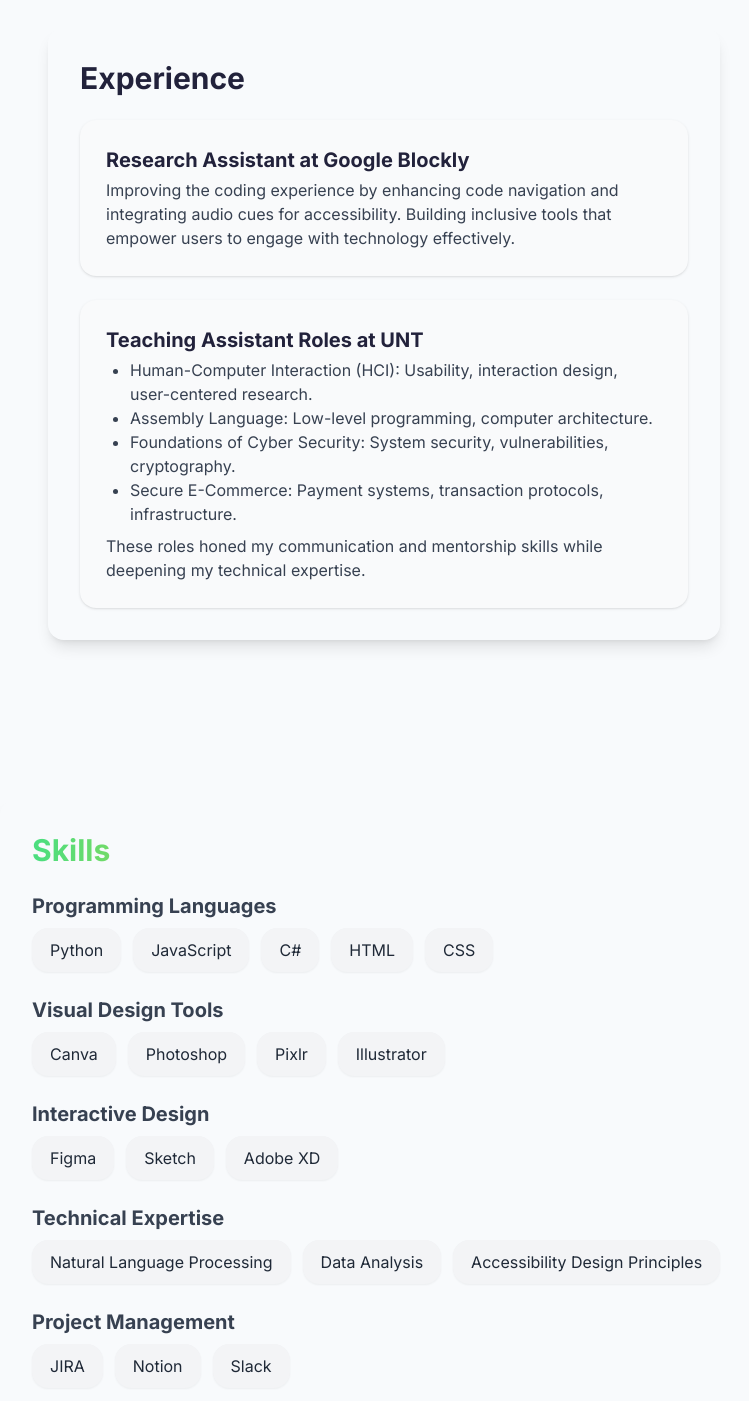
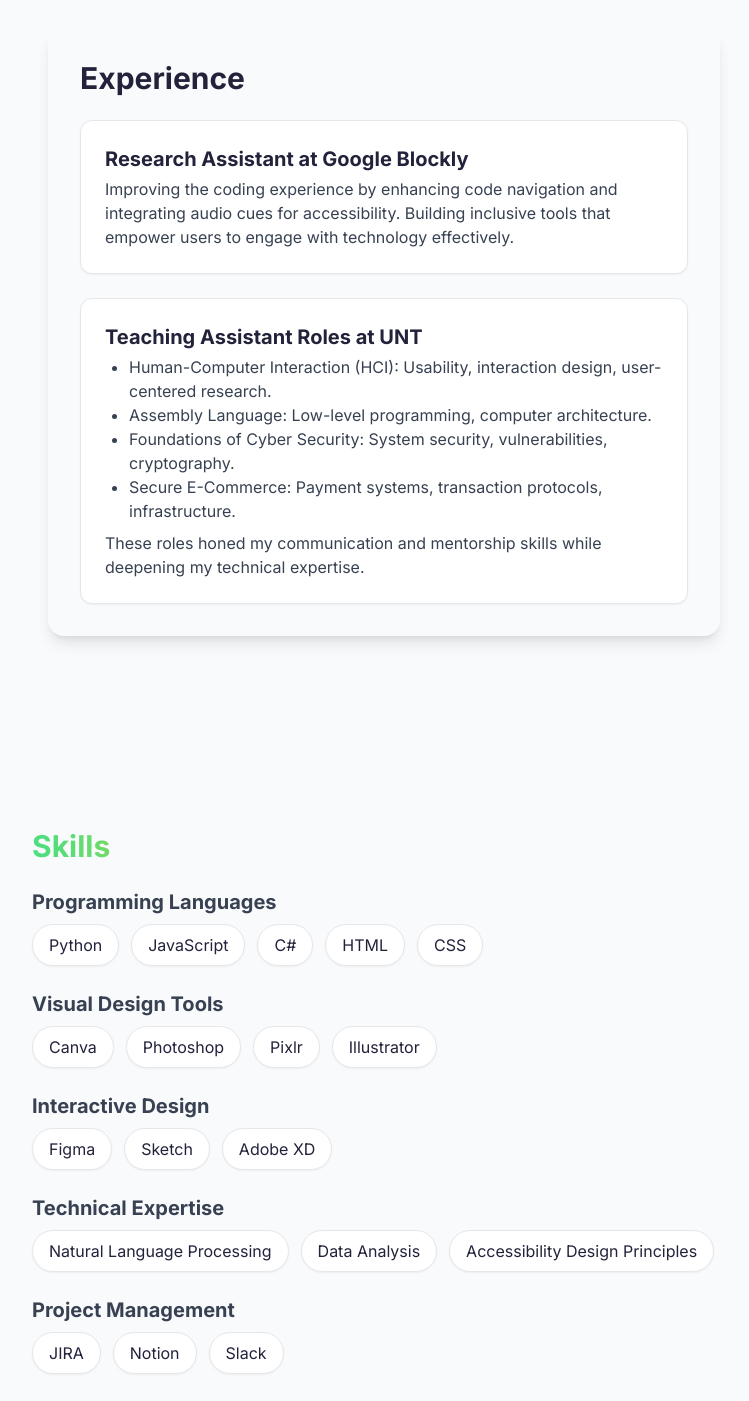
Before and after one commit to vamsikrishnakosuri/-vamsi-portfolio, a React (Vite) app: page / in a window 1280 px wide. Shown: the part 1120-2521 px from the top of the page, without its empty margins (256-1005 px from the left). Built offline with nearby package versions, Linux system fonts and the light colour scheme.

Commit message:
style: use soft colors and minimal hover for skill chips and sub-cards

```diff
--- a/src/App.jsx
+++ b/src/App.jsx
@@ -146,13 +146,13 @@
         <div className="w-full max-w-2xl mx-auto bg-white/80 shadow-lg p-8 mb-8 gradient-border-hover">
           <h2 className="text-3xl font-bold mb-6">Experience</h2>
           <div className="space-y-6">
-            <div className="bg-gray-50 rounded-xl p-6 shadow transition hover-glow">
+            <div className="bg-white rounded-xl border border-gray-200 p-6 shadow-sm transition hover:bg-gray-50">
               <h3 className="text-xl font-bold mb-1">Research Assistant at Google Blockly</h3>
               <p className="text-gray-700">
                 Improving the coding experience by enhancing code navigation and integrating audio cues for accessibility. Building inclusive tools that empower users to engage with technology effectively.
               </p>
             </div>
-            <div className="bg-gray-50 rounded-xl p-6 shadow transition hover-glow">
+            <div className="bg-white rounded-xl border border-gray-200 p-6 shadow-sm transition hover:bg-gray-50">
               <h3 className="text-xl font-bold mb-1">Teaching Assistant Roles at UNT</h3>
               <ul className="list-disc ml-6 text-gray-700">
                 <li>Human-Computer Interaction (HCI): Usability, interaction design, user-centered research.</li>
@@ -179,7 +179,7 @@
                 {group.skills.map((skill) => (
                   <div
                     key={skill}
-                    className={`relative cursor-pointer px-4 py-2 rounded-full bg-gray-100 text-gray-800 font-medium shadow-sm transition hover:scale-105 hover-glow border border-transparent ${activeSkill === skill && showPopup ? 'z-20' : ''}`}
+                    className={`relative cursor-pointer px-4 py-2 rounded-full border border-gray-200 shadow-sm bg-white transition hover:bg-yellow-50 ${activeSkill === skill && showPopup ? 'z-20' : ''}`}
                     onMouseEnter={() => { setActiveSkill(skill); setShowPopup(true); }}
                     onMouseLeave={() => { setShowPopup(false); setTimeout(() => setActiveSkill(null), 200); }}
                   >
```
